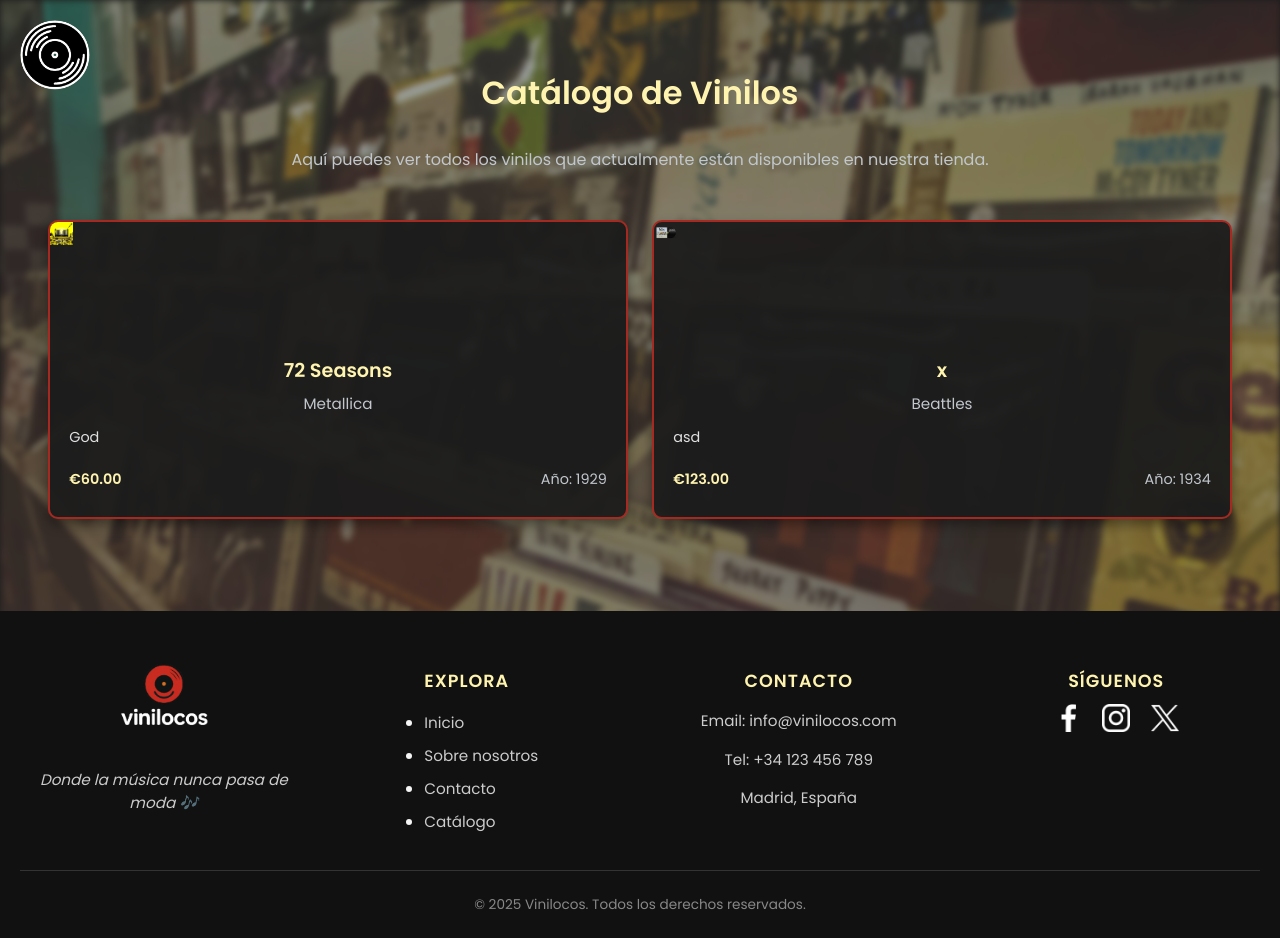
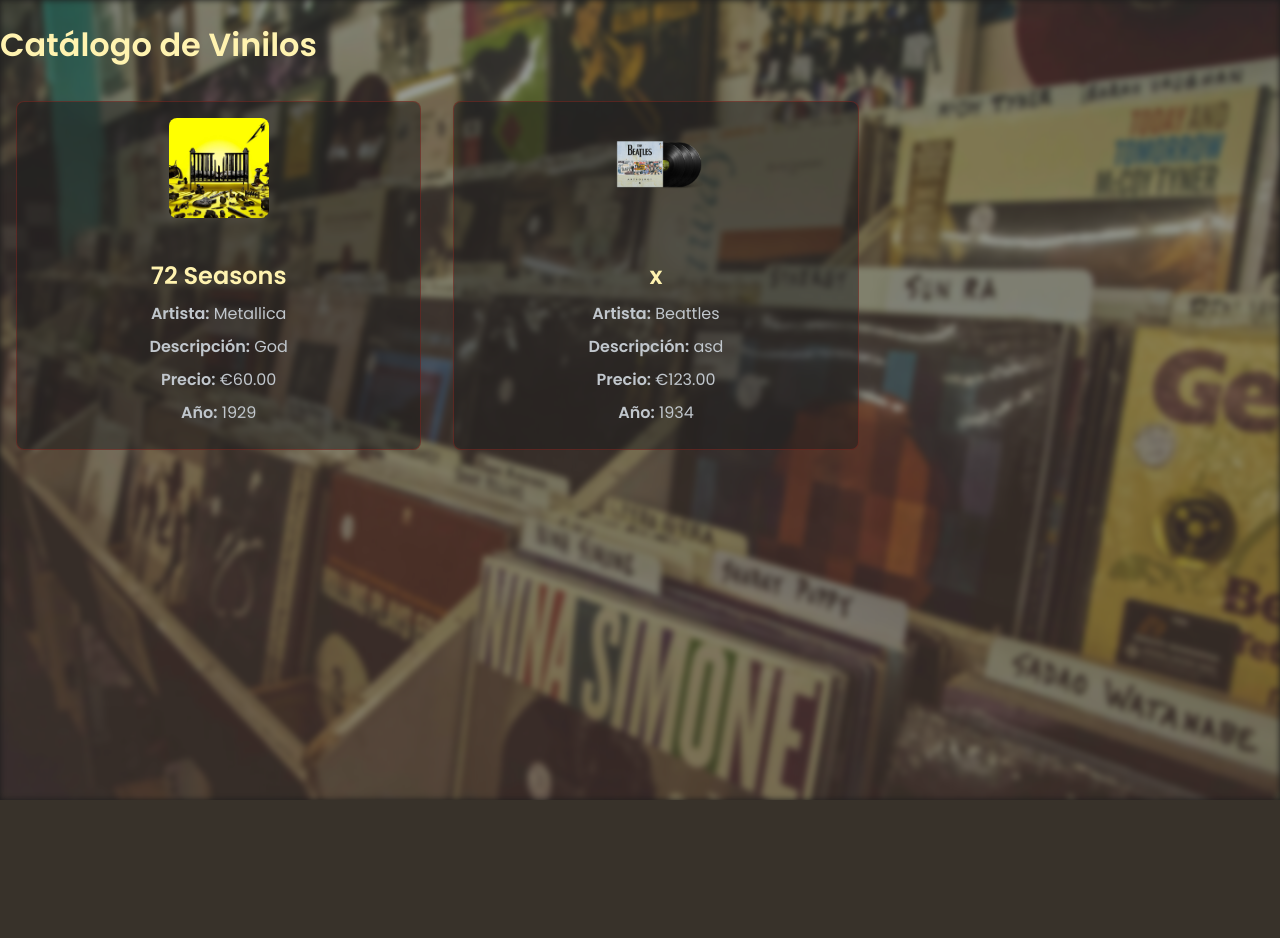
Before and after one commit to Angelsospedra/Vinilocos, a PHP site: page /catalogo.php in a window 1280 px wide. After the commit the page ends 800 px from the top, so only its background shows below. Run offline with PHP 8.4, Linux system fonts and the light colour scheme; data comes from the database, SQL or seed files in the repository.

Commit message:
Cambios catalogo

```diff
--- a/CSS/estilos.css
+++ b/CSS/estilos.css
@@ -764,107 +764,73 @@ header h2 {
 /* === CATÁLOGO PÚBLICO === */
 .catalogo-container {
   width: 100%;
-  max-width: 1200px;
-  margin: 2rem auto 3rem;
+  max-width: 1400px;
+  margin: 2rem auto;
+  padding: 0 1rem;
 }
 
 .catalogo-grid {
   display: grid;
-  grid-template-columns: repeat(auto-fit, minmax(260px, 1fr));
-  gap: 1.5rem;
+  grid-template-columns: repeat(auto-fill, minmax(300px, 1fr));
+  gap: 2rem;
+  width: 100%;
 }
 
 .vinilo-card {
-  background: rgba(28, 28, 28, 0.95);
-  border-radius: 10px;
-  border: 2px solid rgba(201, 44, 35, 0.8);
-  overflow: hidden;
-  box-shadow: 0 6px 12px rgba(0, 0, 0, 0.4);
   display: flex;
   flex-direction: column;
-  height: 100%;
-  transition: transform 0.25s ease, box-shadow 0.25s ease, border-color 0.25s ease;
+  align-items: center;
+  text-align: center;
+  padding: 1rem;
+  border: 1px solid rgba(201, 44, 35, 0.3);
+  border-radius: 8px;
+  background: rgba(28, 28, 28, 0.5);
 }
 
-.vinilo-card:hover {
-  transform: translateY(-6px);
-  box-shadow: 0 12px 22px rgba(0, 0, 0, 0.6);
-  border-color: var(--vanilla);
+.vinilo-contenido {
+  display: flex;
+  flex-direction: column;
+  align-items: center;
+  width: 100%;
+  gap: 1rem;
 }
 
 .vinilo-imagen {
-  width: 20%;
-  padding-top: 20%;
-  position: relative;
-  overflow: hidden;
+  width: 100px !important;
+  height: 100px !important;
+  max-width: 100px !important;
+  max-height: 100px !important;
+  min-width: 100px !important;
+  min-height: 100px !important;
+  object-fit: cover !important;
+  border-radius: 8px;
+  margin-bottom: 1rem;
 }
 
-.vinilo-imagen img {
-  position: absolute;
-  top: 0;
-  left: 0;
-  width: 20%;
-  height: 20%;
-  object-fit: cover;
-}
-
-.vinilo-sin-foto {
-  position: absolute;
-  inset: 0;
-  display: flex;
-  align-items: center;
-  justify-content: center;
-  background: rgba(0, 0, 0, 0.6);
-  color: var(--gray);
-  font-weight: 600;
-  font-size: 0.95rem;
+.catalogo-container .vinilo-imagen,
+.catalogo-grid .vinilo-imagen,
+.vinilo-card .vinilo-imagen,
+.vinilo-card img.vinilo-imagen {
+  width: 100px !important;
+  height: 100px !important;
+  max-width: 100px !important;
+  max-height: 100px !important;
+  min-width: 100px !important;
+  min-height: 100px !important;
+  object-fit: cover !important;
 }
 
 .vinilo-info {
-  padding: 1.2rem 1.2rem 1.4rem;
-  display: flex;
-  flex-direction: column;
-  gap: 0.4rem;
-  flex: 1;
+  width: 100%;
 }
 
-.vinilo-info h3 {
-  margin: 0;
-  font-size: 1.2rem;
+.vinilo-info h2 {
+  margin: 0.5rem 0;
   color: var(--vanilla);
 }
 
-.vinilo-artista {
-  margin: 0;
-  font-size: 0.95rem;
-  color: var(--gray);
-}
-
-.vinilo-descripcion {
-  margin: 0.4rem 0 0.6rem;
-  font-size: 0.9rem;
-  color: #e0e0e0;
-  text-align: left;
-  display: -webkit-box;
-  -webkit-line-clamp: 3;
-  -webkit-box-orient: vertical;
-  overflow: hidden;
-}
-
-.vinilo-meta {
-  display: flex;
-  justify-content: space-between;
-  align-items: center;
-  margin-top: 0.3rem;
-  font-size: 0.9rem;
-}
-
-.vinilo-precio {
-  font-weight: 700;
-  color: var(--vanilla);
-}
-
-.vinilo-anio {
+.vinilo-info p {
+  margin: 0.5rem 0;
   color: var(--gray);
 }
 
--- a/catalogo.php
+++ b/catalogo.php
@@ -11,126 +11,46 @@ $result = $conn->query($sql);
 
 <!DOCTYPE html>
 <html lang="es">
-
 <head>
     <meta charset="UTF-8">
     <meta name="viewport" content="width=device-width, initial-scale=1.0">
-    <link rel="icon" href="IMG/favicon.png">
     <link rel="stylesheet" href="CSS/estilos.css">
     <title>Catálogo - Vinilocos</title>
 </head>
+<body>
+    <h1>Catálogo de Vinilos</h1>
 
-<body>
-
-    <!-- Botón hamburguesa (vinilo giratorio) -->
-    <div class="vinyl-btn" id="menuToggle">
-        <img src="IMG/icono desplegable.png" alt="Menú Vinilo">
-    </div>
-
-    <!-- Menú lateral -->
-    <aside class="sidebar" id="sidebar">
-        <img src="IMG/whitelogo.png" alt="Logo Vinilocos" class="logo">
-        <nav>
-            <ul>
-                <li><a href="index.html">Inicio</a></li>
-                <li><a href="sobre-nosotros.html">Sobre nosotros</a></li>
-                <li><a href="contacto.html">Contacto</a></li>
-                <li><a href="catalogo.php">Catálogo</a></li>
-                <li><a href="login.php" class="btn-admin">Acceso admin</a></li>
-            </ul>
-        </nav>
-    </aside>
-
-    <!-- Contenido principal -->
-    <main class="content">
-        <h1>Catálogo de Vinilos</h1>
-        <p style="max-width: 800px; color: var(--gray); margin-top: 0.5rem;">
-            Aquí puedes ver todos los vinilos que actualmente están disponibles en nuestra tienda.
-        </p>
-
-        <section class="catalogo-container">
     <?php if ($result && $result->num_rows > 0): ?>
+        <div class="catalogo-container">
             <div class="catalogo-grid">
                 <?php while ($row = $result->fetch_assoc()): ?>
-                        <article class="vinilo-card">
-                            <div class="vinilo-imagen">
+                    <div class="vinilo-card">
+                        <div class="vinilo-contenido">
                             <?php if (!empty($row["foto"])): ?>
                                 <img src="<?php echo htmlspecialchars($row["foto"]); ?>"
-                                         alt="<?php echo htmlspecialchars($row["nombre"]); ?>">
-                                <?php else: ?>
-                                    <div class="vinilo-sin-foto">Sin foto</div>
+                                     alt="<?php echo htmlspecialchars($row["nombre"]); ?>"
+                                     class="vinilo-imagen"
+                                     style="width: 100px !important; height: 100px !important; max-width: 100px !important; max-height: 100px !important; object-fit: cover !important;">
                             <?php endif; ?>
-                            </div>
+
                             <div class="vinilo-info">
-                                <h3><?php echo htmlspecialchars($row["nombre"]); ?></h3>
-                                <p class="vinilo-artista"><?php echo htmlspecialchars($row["artista"]); ?></p>
-                                <p class="vinilo-descripcion">
-                                    <?php
-                                    $texto = $row["descripcion"];
-                                    if (mb_strlen($texto) > 150) {
-                                        $texto = mb_substr($texto, 0, 150) . '...';
-                                    }
-                                    echo htmlspecialchars($texto);
-                                    ?>
-                                </p>
-                                <div class="vinilo-meta">
-                                    <span class="vinilo-precio">
-                                        €<?php echo number_format($row["precio"], 2); ?>
-                                    </span>
-                                    <span class="vinilo-anio">
-                                        Año: <?php echo (int)$row["anio"]; ?>
-                                    </span>
-                                </div>
-                            </div>
-                        </article>
-                    <?php endwhile; ?>
-                </div>
-            <?php else: ?>
-                <p style="margin-top: 2rem;">No hay vinilos visibles en este momento.</p>
-            <?php endif; ?>
-        </section>
-    </main>
-
-    <footer class="footer">
-        <div class="footer-container">
-            <div class="footer-section">
-                <img src="IMG/whitelogo.png" alt="Logo Vinilocos" class="footer-logo">
-                <p class="footer-tagline">Donde la música nunca pasa de moda 🎶</p>
-            </div>
-
-            <div class="footer-section">
-                <h3>Explora</h3>
-                <ul class="footer-links">
-                    <li><a href="index.html">Inicio</a></li>
-                    <li><a href="sobre-nosotros.html">Sobre nosotros</a></li>
-                    <li><a href="contacto.html">Contacto</a></li>
-                    <li><a href="catalogo.php">Catálogo</a></li>
-                </ul>
-            </div>
-
-            <div class="footer-section">
-                <h3>Contacto</h3>
-                <p>Email: <a href="mailto:info@vinilocos.com">info@vinilocos.com</a></p>
-                <p>Tel: <a href="tel:+34123456789">+34 123 456 789</a></p>
-                <p>Madrid, España</p>
-            </div>
-
-            <div class="footer-section">
-                <h3>Síguenos</h3>
-                <div class="social-links">
-                    <a href="#" aria-label="Facebook"><img src="IMG/facebook.png" alt="Facebook"></a>
-                    <a href="#" aria-label="Instagram"><img src="IMG/instagram.png" alt="Instagram"></a>
-                    <a href="#" aria-label="Twitter"><img src="IMG/twitter.png" alt="Twitter"></a>
+                                <h2><?php echo htmlspecialchars($row["nombre"]); ?></h2>
+                                <p><strong>Artista:</strong> <?php echo htmlspecialchars($row["artista"]); ?></p>
+                                <p><strong>Descripción:</strong> <?php echo htmlspecialchars($row["descripcion"]); ?></p>
+                                <p><strong>Precio:</strong> €<?php echo number_format($row["precio"], 2); ?></p>
+                                <p><strong>Año:</strong> <?php echo (int)$row["anio"]; ?></p>
                             </div>
                         </div>
                     </div>
+                <?php endwhile; ?>
+            </div>
+        </div>
+    <?php else: ?>
+        <p>No hay vinilos visibles en este momento.</p>
+    <?php endif; ?>
 
-        <div class="footer-bottom">
-            <p>© 2025 Vinilocos. Todos los derechos reservados.</p>
-        </div>
-    </footer>
-
-    <script src="JS/main.js"></script>
+    <?php
+    $conn->close();
+    ?>
 </body>
-
 </html>
```
Lines whose indentation alone changed are shown as unchanged.
